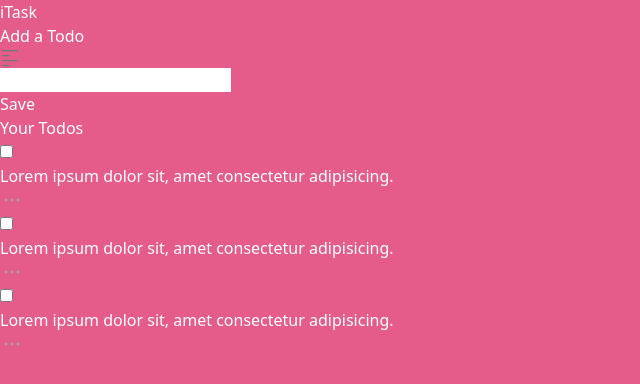
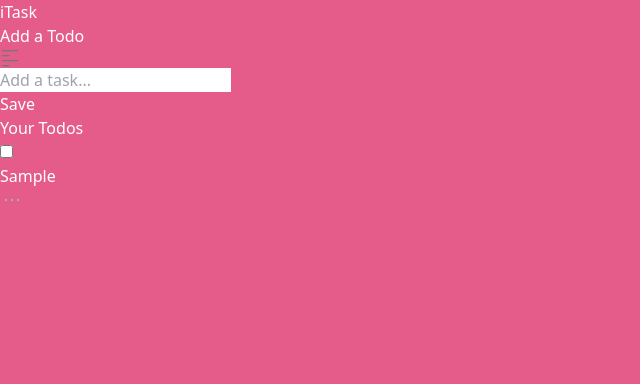
Before and after one commit to WinterBit/TodoList-App-using-React, a React (Vite) app: page / in a window 1280 px wide. Both pictures are taken after typing "Sample" into the empty fields and a click on the button "Save". Shown: the top 384 px of the page, without its empty margins (0-640 px from the left). Built offline with nearby package versions, Linux system fonts and the light colour scheme.

Commit message:
Added save task functionality

```diff
--- a/src/App.jsx
+++ b/src/App.jsx
@@ -1,23 +1,35 @@
-import React from 'react'
+import React,{useState} from 'react'
 import TodoHead from './components/todoHead'
 import AddTodo from './components/addTodo'
 import Todo from './components/todo'
 import './App.css'
 
+const App = () => {
+  const [todos, setTodos] = useState([])
+  const [task, setTask] = useState("")
 
-const App = () => {
+  const handleSave = () => {
+    setTodos([...todos, {task}])
+    setTask("")
+  }
+
+  const handleChange = (e) => {
+    setTask(e.target.value)
+  }
+
   return (
     <main className='h-screen w-full flex justify-center items-center'>
 
       <div className='TodoBox bg-[#3c424a] w-[600px] h-[780px] rounded-md relative'>
         <TodoHead />
-        <AddTodo />
+        <AddTodo handleChange={handleChange} handleSave={handleSave} todo={task} />
 
         <div className="todos borde-2 h-[65%] w-[85%] m-auto">
           <div className="todosTitle text-xl font-bold mb-3">Your Todos</div>
-          <Todo/>
-          <Todo/>
-          <Todo/>
+          {todos.map((task,index)=>(
+            <Todo key={index} task = {task}/>
+          ))}
+
         </div>
 
       </div>
--- a/src/components/addTodo.jsx
+++ b/src/components/addTodo.jsx
@@ -1,6 +1,13 @@
 import React from 'react'
 
-const addTodo = () => {
+const addTodo = ({handleChange,handleSave,todo}) => {
+
+    const handleKeyDown = (event) => {
+        if (event.key === "Enter") {
+            handleSave()
+        }
+    }
+
     return (
         <div className="addTodo h-[20%] w-[85%] m-auto flex flex-col items-center">
 
@@ -17,9 +24,9 @@ const addTodo = () => {
                         <path d="M3 21H11" stroke="currentColor" strokeWidth="1.5" strokeLinecap="round" strokeLinejoin="round" />
                     </svg>
                     {/* ------ */}
-                    <input className='w-[92%] h-full outline-none bg-transparent' type="text" placeholder='Add a task...' />
+                    <input onKeyDown={handleKeyDown} onChange={handleChange} value={todo} className='w-[92%] h-full outline-none bg-transparent' type="text" placeholder='Add a task...' />
                 </div>
-                <button className="addbtn px-5 bg-[#e55c8a] h-full flex justify-center items-center rounded-md hover:bg-[#e7457b] transition-all ease-linear">Save</button>
+                <button onClick={handleSave} className="addbtn px-5 bg-[#e55c8a] h-full flex justify-center items-center rounded-md hover:bg-[#e7457b] transition-all ease-linear">Save</button>
             </div>
 
         </div>
--- a/src/components/todo.jsx
+++ b/src/components/todo.jsx
@@ -1,7 +1,7 @@
 import React, { useState } from 'react'
 import Dropdown from './dropdown'
 
-const todo = () => {
+const todo = ({task}) => {
   const [ischeck, setIscheck] = useState(false)
   const [checkedStyle, setCheckedStyle] = useState({ display: 'block', bgcolor: '#e55c8a', "text-decoration-line": "line-through", color: "#879098" })
   const [notcheckedStyle, setNotcheckedStyle] = useState({ display: 'none', bgcolor: '#484f59', "text-decoration-line": "none", color: "white" })
@@ -31,7 +31,7 @@ const todo = () => {
           <span style={{ display: ischeck ? checkedStyle.display : notcheckedStyle.display }} className="check absolute left-1/2 top-px -translate-x-1/2 w-1/3 h-2/3 border-b-2 border-r-2 rotate-45 z-20"></span>
         </div>
 
-        <div style={taskStyle} className="task text-sm">Lorem ipsum dolor sit, amet consectetur adipisicing.</div>
+        <div style={taskStyle} className="task text-sm">{task.task}</div>
       </div>
 
       <div className="right relative">
```
